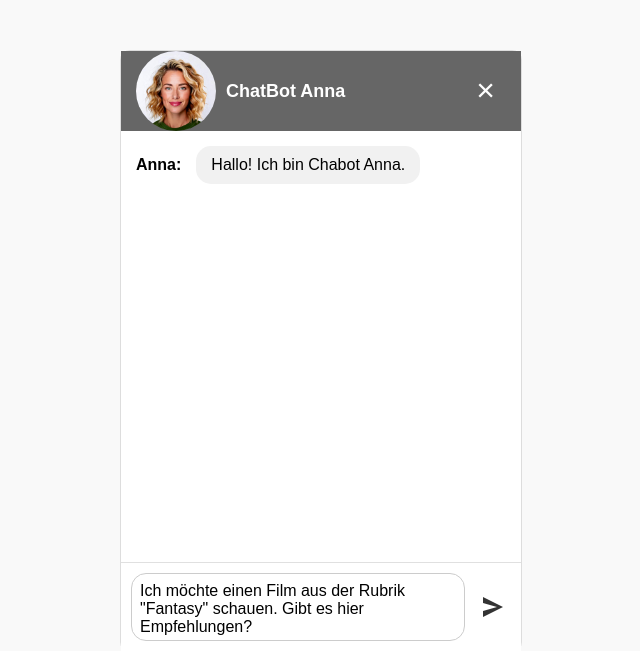
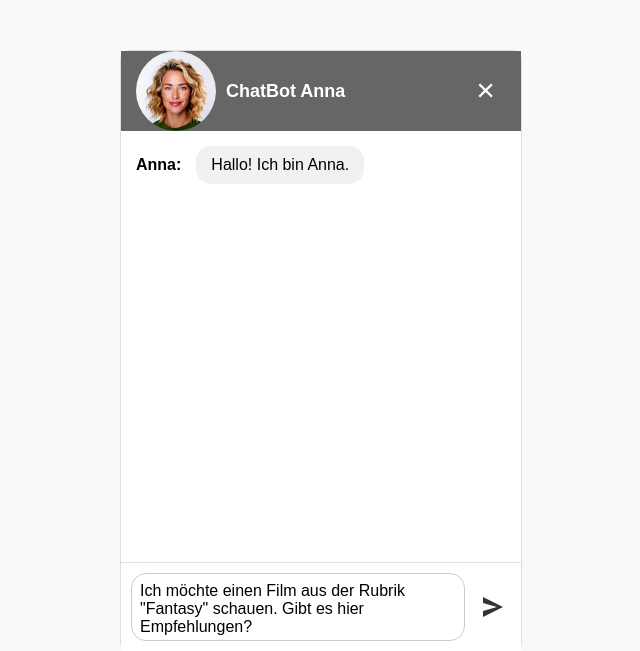
Before and after one commit to hgrowie/chatbot-flask, a Flask app: page / in a window 1280 px wide. Shown: the top 651 px of the page, without its empty margins (319-959 px from the left). Run offline with Flask 3, Linux system fonts and the light colour scheme.

Commit message:
index1.html

```diff
--- a/templates/index1.html
+++ b/templates/index1.html
@@ -181,7 +181,7 @@
             inputField.value = startText;
 
             // Add a first bot message when the chat opens
-            const initialBotMessage = "Hallo! Ich bin Chabot Anna.";
+            const initialBotMessage = "Hallo! Ich bin Anna.";
             addBotMessage(initialBotMessage);
 
             function addUserMessage(text) {
@@ -214,7 +214,7 @@
                     inputField.value = "";
 
                     setTimeout(() => {
-                        addBotMessage("Hallo, ich bin Anna Der Herr der Ringe: Die Gefährten und Pan’s Labyrinth sind empfohlene Filme im Fantasy-Genre. Beide bieten spannende Geschichten, beeindruckende visuelle Effekte und faszinierende Welten. Diese Filme gehören zu den Klassikern und sind bei Fans sehr beliebt.");
+                        addBotMessage("Der Herr der Ringe: Die Gefährten und Pan’s Labyrinth sind empfohlene Filme im Fantasy-Genre. Beide bieten spannende Geschichten, beeindruckende visuelle Effekte und faszinierende Welten. Diese Filme gehören zu den Klassikern und sind bei Fans sehr beliebt.");
                     }, 1500);
                 }
             });
```
